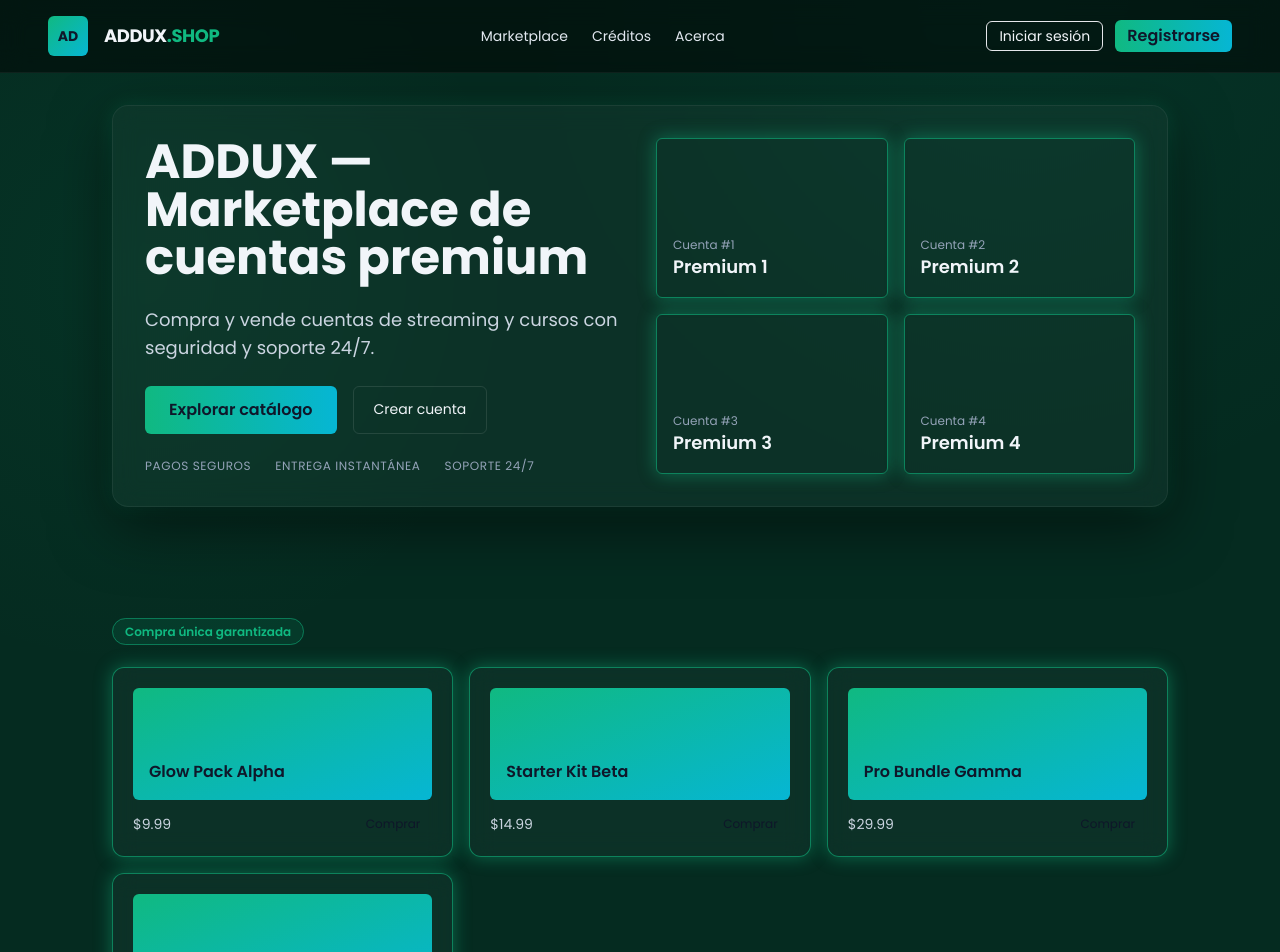
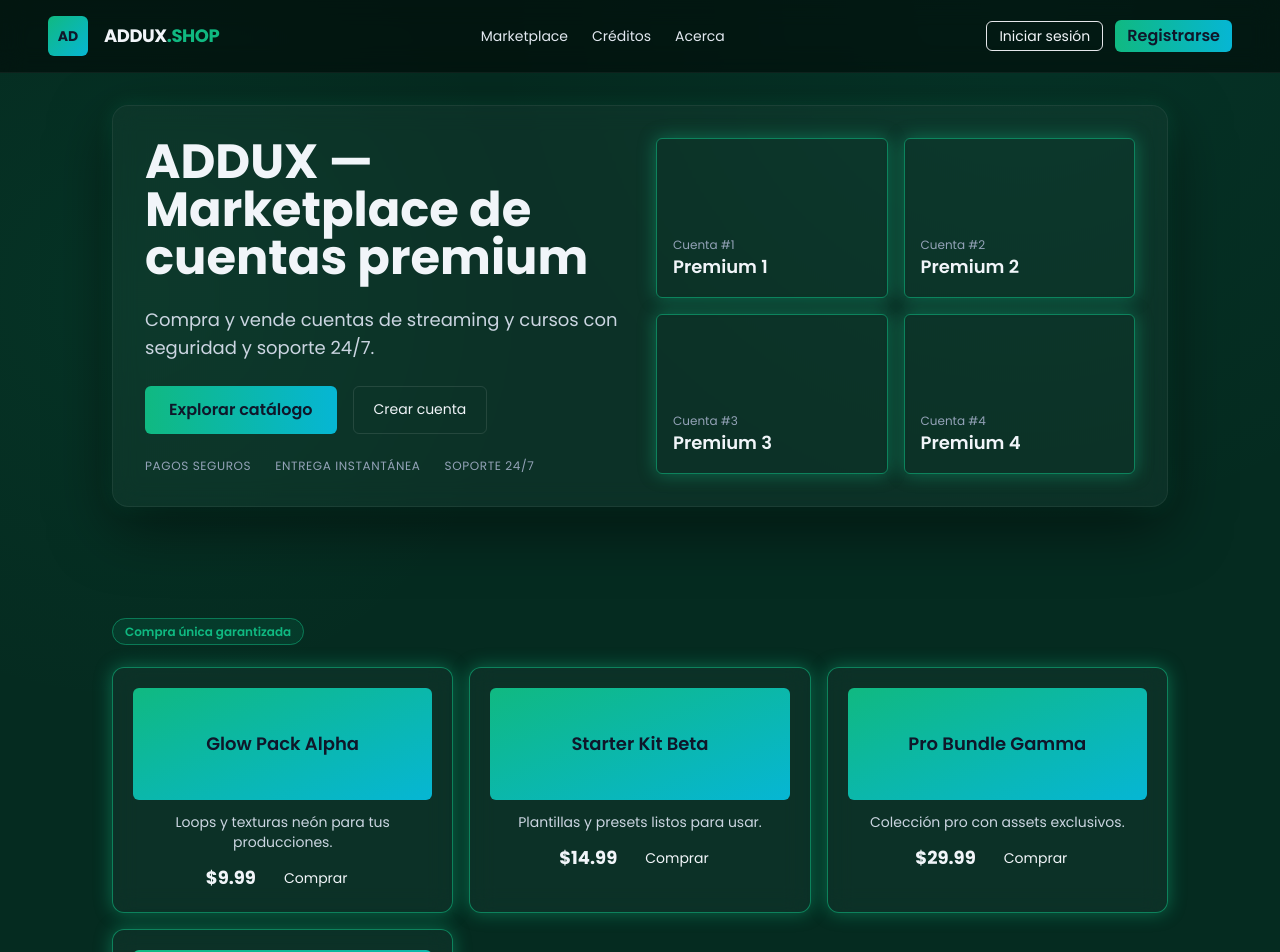
Before and after one commit to wilmer73964430/wilmerdev, a Next.js app in the folder frontend/: page / in a window 1280 px wide. Shown: the top 952 px of the page. Built offline with nearby package versions, Linux system fonts and the light colour scheme.

Commit message:
style(frontend): center product cards, add description and professional CTA; subtle green hover glow on Card

```diff
--- a/frontend/components/ui/Card.tsx
+++ b/frontend/components/ui/Card.tsx
@@ -3,8 +3,8 @@ import { ReactNode } from 'react';
 
 export const Card = ({ children }: { children: ReactNode }) => (
   <motion.div
-    whileHover={{ y: -4, boxShadow: '0 15px 40px rgba(0,0,0,0.35)' }}
-    className="glass-panel neon-border rounded-xl p-5"
+    whileHover={{ y: -4, boxShadow: '0 15px 40px rgba(0,0,0,0.35), 0 0 20px rgba(16,185,129,0.08)' }}
+    className="glass-panel neon-border rounded-xl p-5 transition-transform"
   >
     {children}
   </motion.div>
--- a/frontend/pages/index.tsx
+++ b/frontend/pages/index.tsx
@@ -18,18 +18,24 @@ export default function Home() {
           {/* Productos de prueba justo después del badge (solo este bloque permanece) */}
           <div className="grid grid-cols-1 sm:grid-cols-2 md:grid-cols-3 gap-4 mt-2">
             {[
-              { id: 1, title: 'Glow Pack Alpha', price: '9.99' },
-              { id: 2, title: 'Starter Kit Beta', price: '14.99' },
-              { id: 3, title: 'Pro Bundle Gamma', price: '29.99' },
-              { id: 4, title: 'Ultimate Omega', price: '49.99' }
+              { id: 1, title: 'Glow Pack Alpha', price: '9.99', desc: 'Loops y texturas neón para tus producciones.' },
+              { id: 2, title: 'Starter Kit Beta', price: '14.99', desc: 'Plantillas y presets listos para usar.' },
+              { id: 3, title: 'Pro Bundle Gamma', price: '29.99', desc: 'Colección pro con assets exclusivos.' },
+              { id: 4, title: 'Ultimate Omega', price: '49.99', desc: 'Paquete completo — todo lo anterior y más.' }
             ].map((p) => (
               <Card key={p.id}>
-                <div className="h-28 w-full rounded-md bg-gradient-to-br from-neon-green to-neon-teal flex items-end p-4 text-slate-900 font-semibold">
-                  {p.title}
+                <div className="h-28 w-full rounded-md bg-gradient-to-br from-neon-green to-neon-teal flex items-center justify-center p-4 text-slate-900 font-semibold text-center">
+                  <span className="text-lg">{p.title}</span>
                 </div>
-                <div className="mt-3 flex items-center justify-between">
-                  <div className="text-sm text-slate-300">${p.price}</div>
-                  <Link href="/checkout" className="text-xs bg-neon text-slate-900 px-3 py-1 rounded-full">Comprar</Link>
+
+                <div className="mt-3 text-center">
+                  <p className="text-sm text-slate-300 mb-3">{p.desc}</p>
+                  <div className="flex items-center justify-center gap-4">
+                    <div className="text-lg font-bold text-slate-100">${p.price}</div>
+                    <Link href="/checkout">
+                      <Button className="px-3 py-1 text-sm">Comprar</Button>
+                    </Link>
+                  </div>
                 </div>
               </Card>
             ))}
```
